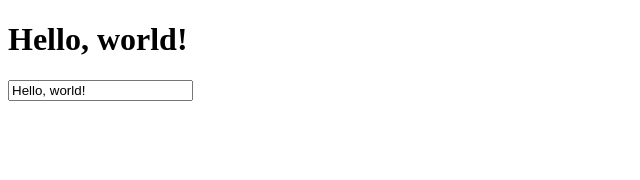
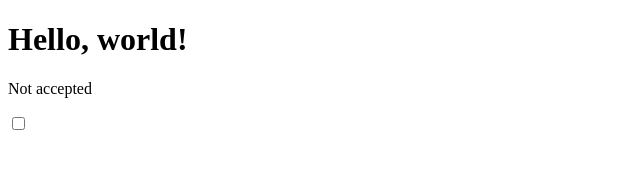
Before and after one commit to hzokbe/learning-vue, a Vue app: page / in a window 1280 px wide. Shown: the top 180 px of the page, without its empty margins (0-640 px from the left). Built offline with nearby package versions, Linux system fonts and the light colour scheme.

Commit message:
learn v-model directive with checkbox inputs

```diff
--- a/src/App.vue
+++ b/src/App.vue
@@ -2,12 +2,17 @@
 import { ref } from 'vue';
 
 const title = ref('Hello, world!'); // Reactivity!
+
+const wasAccepted = ref(false);
 </script>
 
 <template>
   <h1>{{ title }}</h1>
 
-  <input v-model="title" placeholder="Enter a title" />
+  <p v-if="wasAccepted">Accepted</p>
+  <p v-else>Not accepted</p>
+
+  <input v-model="wasAccepted" type="checkbox" />
 </template>
 
 <style scoped></style>
```
